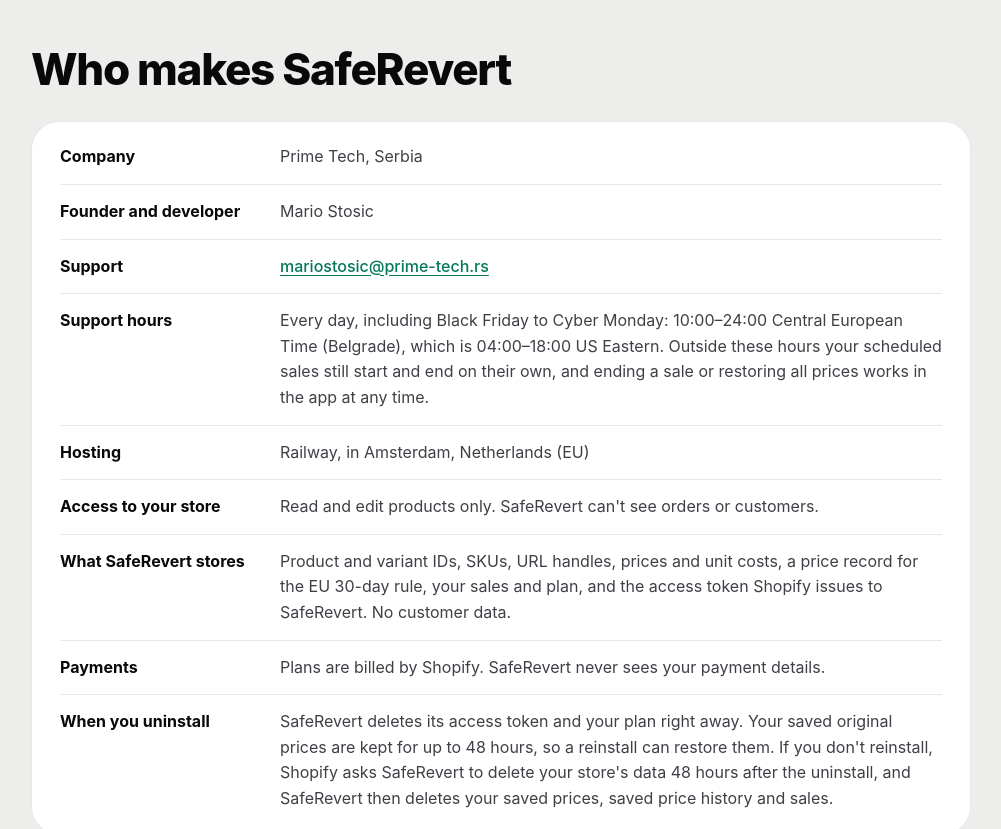
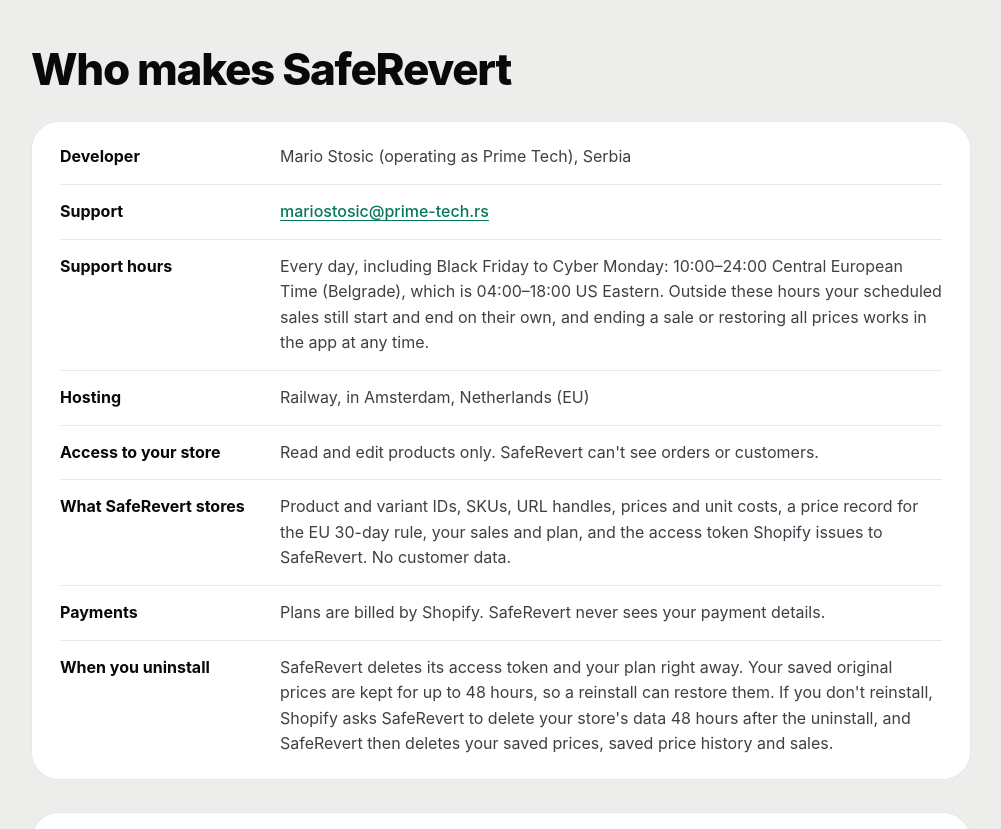
Before and after one commit to mariostosic0806/saferevert, a plain HTML site: page docs/index.html in a window 1280 px wide. Shown: the part 6920-7749 px from the top of the page, without its empty margins (49-1050 px from the left). Drawn offline with Linux system fonts and the light colour scheme.

Commit message:
chore(legal): align developer identity to Mario Stosic (operating as Prime Tech)

```diff
--- a/docs/index.html
+++ b/docs/index.html
@@ -879,8 +879,7 @@
       <div class="wrap">
         <h2 id="about-title">Who makes SafeRevert</h2>
         <dl class="facts">
-          <div><dt>Company</dt><dd>Prime Tech, Serbia</dd></div>
-          <div><dt>Founder and developer</dt><dd>Mario Stosic</dd></div>
+          <div><dt>Developer</dt><dd>Mario Stosic (operating as Prime Tech), Serbia</dd></div>
           <div>
             <dt>Support</dt>
             <dd><a href="mailto:mariostosic@prime-tech.rs">mariostosic@prime-tech.rs</a></dd>
@@ -936,7 +935,7 @@
 
   <footer>
     <div class="wrap">
-      <p>© 2026 Prime Tech, Serbia. Support: <a href="mailto:mariostosic@prime-tech.rs">mariostosic@prime-tech.rs</a> • <a href="https://saferevert.up.railway.app/privacy">Privacy Policy</a> • <a href="https://saferevert.up.railway.app/terms">Terms of Service</a> • <a href="https://saferevert.up.railway.app/support">Support</a></p>
+      <p>© 2026 Mario Stosic (Prime Tech), Serbia. Support: <a href="mailto:mariostosic@prime-tech.rs">mariostosic@prime-tech.rs</a> • <a href="https://saferevert.up.railway.app/privacy">Privacy Policy</a> • <a href="https://saferevert.up.railway.app/terms">Terms of Service</a> • <a href="https://saferevert.up.railway.app/support">Support</a></p>
       <p>SafeRevert is an independent app and isn't made by Shopify. Shopify is a trademark of Shopify Inc.</p>
     </div>
   </footer>
```
